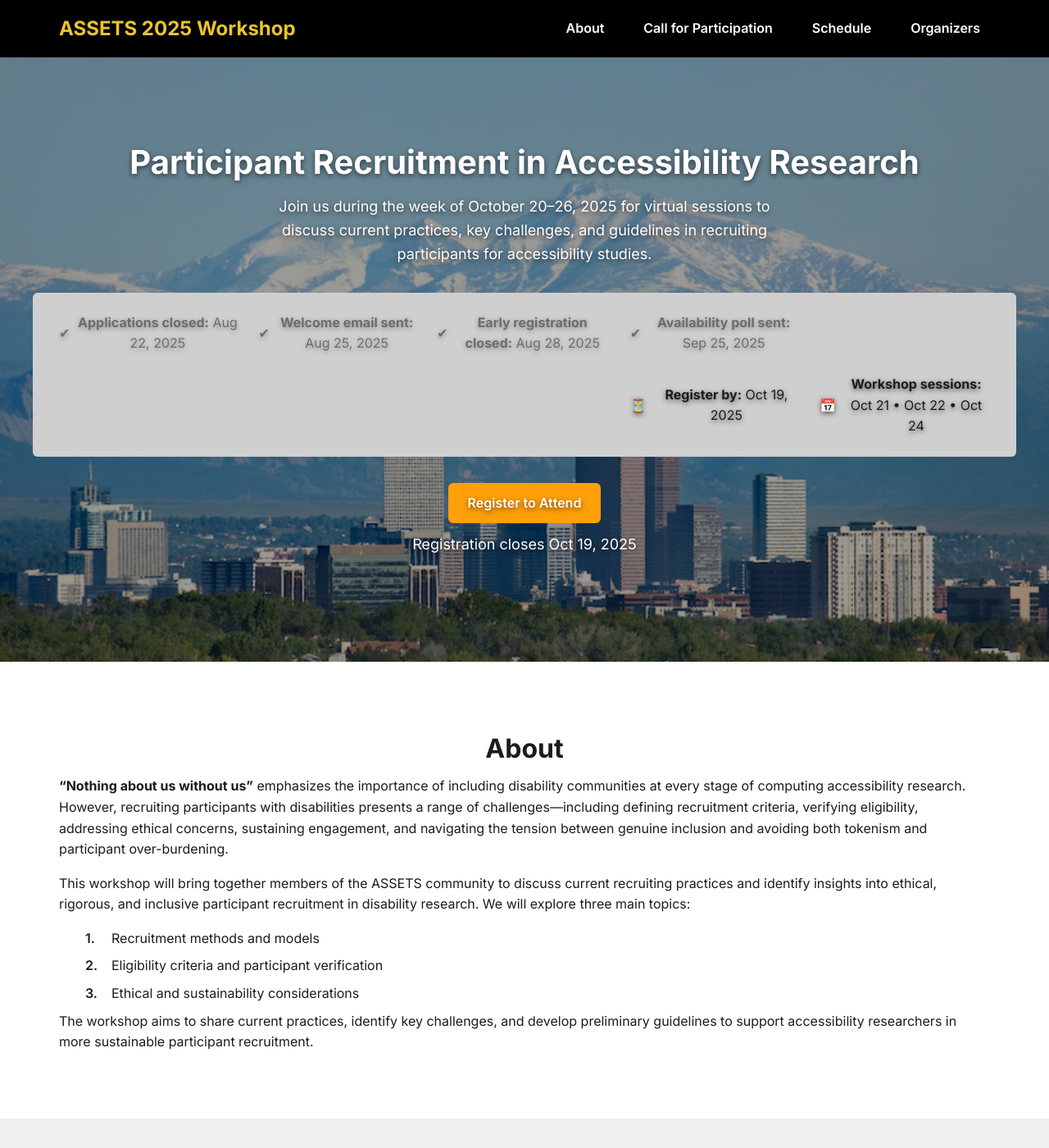
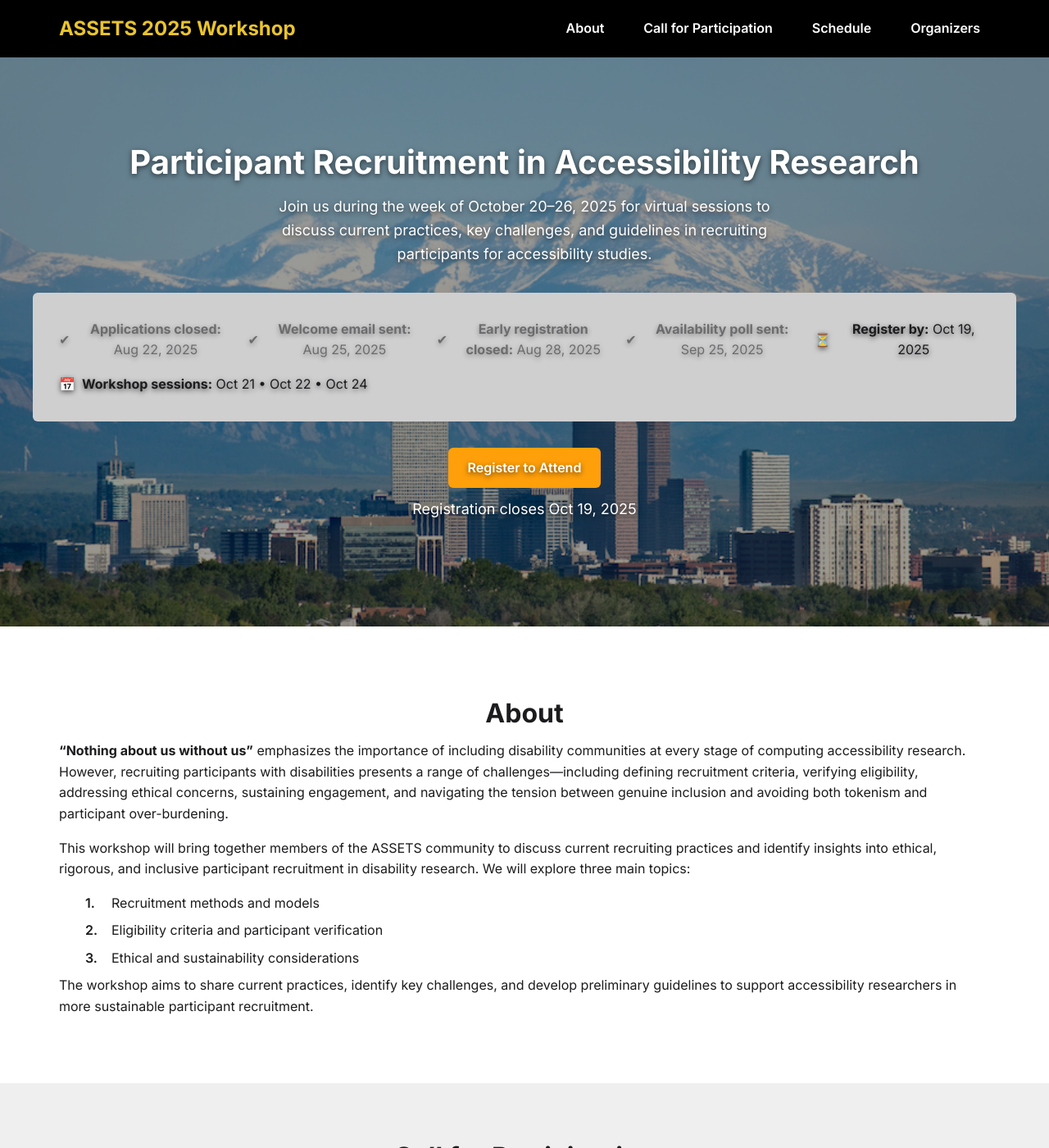
Before and after one commit to assets-recruitment-2025/assets-recruitment-2025.github.io, a Jekyll site: the page built from index.md, in a window 1280 px wide and 1400 px high. Shown: the whole window at 82% size. Built offline with Jekyll 4.4.1, drawn with Linux system fonts in a browser that asks for light colours.

Commit message:
Update workshop site Schedule

```diff
--- a/assets/css/style.css
+++ b/assets/css/style.css
@@ -588,36 +588,33 @@ img {
   border: 0;
 }
 
+/* container box */
 .hero-milestones {
-  /* switch from flex to grid with 2 rows */
-  display: grid;
-  grid-template-rows: auto auto;
-  /* flow items left-to-right, then wrap into the next row */
-  grid-auto-flow: column;
-  gap: var(--gap);
+  background: var(--clr-surface);
+  padding: 2rem;
+  border-radius: var(--radius);
+  display: flex;
+  flex-wrap: wrap;
+  gap: 1rem;
   max-width: var(--site-max);
   margin: 2rem auto;
-  background: var(--clr-surface);
-  padding: 1.5rem 2rem;
-  border-radius: var(--radius);
 }
 
+/* each milestone */
+.hero-milestones .milestone {
+  flex: 1 1 180px;
+  display: flex;
+  align-items: center;
+  gap: 0.5rem;
+}
+
+/* past dates are grayed out */
 .hero-milestones .milestone.past {
-  /* force into first row */
-  grid-row: 1;
   color: var(--clr-text-muted);
   opacity: 0.6;
 }
 
+/* upcoming dates stay full-strength */
 .hero-milestones .milestone.upcoming {
-  /* force into second row */
-  grid-row: 2;
   color: var(--clr-text);
 }
-
-/* icon sizing, spacing stays the same */
-.hero-milestones .milestone {
-  display: flex;
-  align-items: center;
-  gap: 0.5rem;
-}
```
